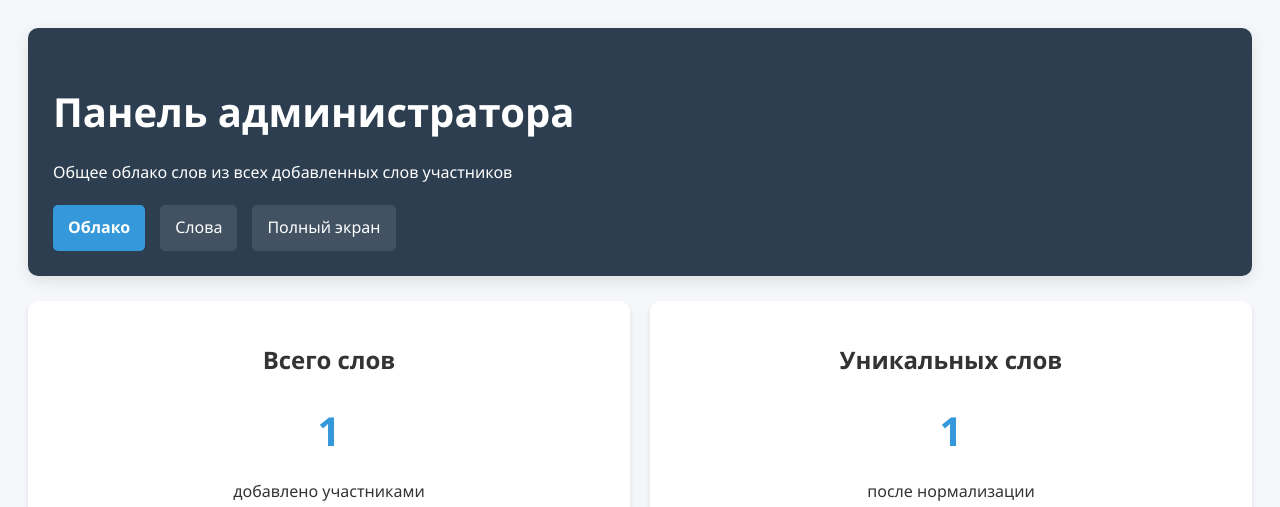
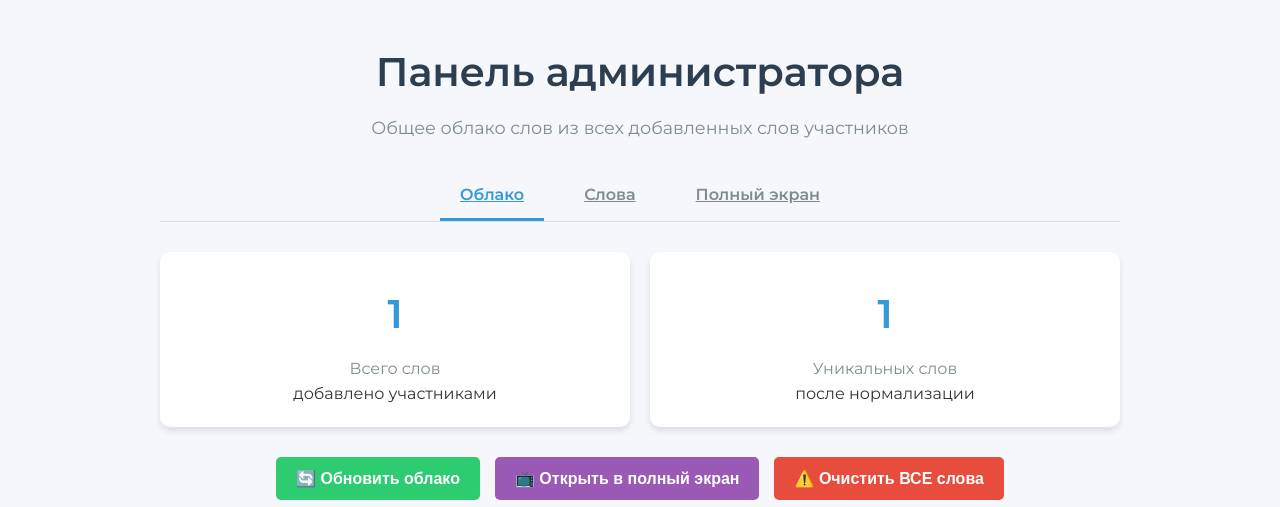
Before and after one commit to desretoot-a11y/wordcloud-octo-carnival, a Flask app: template templates/admin.html in a window 1280 px wide. Shown: the top 507 px of the page. Run offline with Flask 3, Linux system fonts and the light colour scheme; the template is opened without the code that fills it: most values are stand-ins (such as "Sample title", 1, 10 or a date in 2020).

Commit message:
Update admin.html

```diff
--- a/templates/admin.html
+++ b/templates/admin.html
@@ -3,192 +3,185 @@
 <head>
     <meta charset="UTF-8">
     <meta name="viewport" content="width=device-width, initial-scale=1.0">
-    <title>Админ-панель - Облако слов</title>
+    <title>Панель администратора</title>
+    <link href="https://fonts.googleapis.com/css2?family=Montserrat:wght@400;600&display=swap" rel="stylesheet">
     <style>
-        :root {
-            --primary: #3498db;
-            --danger: #e74c3c;
-            --success: #2ecc71;
-            --dark: #2c3e50;
-            --light: #ecf0f1;
+        * {
+            margin: 0;
+            padding: 0;
+            box-sizing: border-box;
         }
-
         body {
-            font-family: 'Segoe UI', Tahoma, Geneva, Verdana, sans-serif;
-            background: #f5f7fa;
+            font-family: 'Montserrat', sans-serif;
+            background-color: #f5f7fa;
             color: #333;
             line-height: 1.6;
             padding: 20px;
         }
-
-        .admin-header {
-            background: var(--dark);
-            color: white;
-            padding: 25px;
-            border-radius: 10px;
-            margin-bottom: 25px;
-            box-shadow: 0 5px 15px rgba(0,0,0,0.1);
+        .container {
+            max-width: 1000px;
+            margin: 0 auto;
+            padding: 20px;
         }
-
-        .admin-header h1 {
+        header {
+            text-align: center;
+            margin-bottom: 30px;
+        }
+        h1 {
+            font-size: 2.5rem;
             margin-bottom: 10px;
-            font-size: 2.5rem;
+            color: #2c3e50;
         }
-
-        .admin-nav {
+        p.subtitle {
+            color: #7f8c8d;
+            font-size: 1.1rem;
+        }
+        .nav-tabs {
             display: flex;
-            gap: 15px;
-            margin-top: 20px;
+            justify-content: center;
+            margin-bottom: 30px;
+            border-bottom: 1px solid #ddd;
         }
-
-        .admin-nav a {
-            color: white;
-            text-decoration: none;
-            padding: 10px 15px;
-            border-radius: 5px;
-            background: rgba(255,255,255,0.1);
-            transition: background 0.3s;
+        .nav-tab {
+            padding: 10px 20px;
+            margin: 0 10px;
+            cursor: pointer;
+            color: #7f8c8d;
+            font-weight: 600;
+            border-bottom: 3px solid transparent;
+            transition: all 0.3s;
         }
-
-        .admin-nav a:hover {
-            background: rgba(255,255,255,0.2);
+        .nav-tab.active {
+            color: #3498db;
+            border-bottom-color: #3498db;
         }
-
-        .admin-nav a.active {
-            background: var(--primary);
-            font-weight: bold;
-        }
-
-        .stats-grid {
+        .stats-container {
             display: grid;
-            grid-template-columns: repeat(auto-fit, minmax(300px, 1fr));
+            grid-template-columns: repeat(auto-fit, minmax(250px, 1fr));
             gap: 20px;
             margin-bottom: 30px;
         }
-
         .stat-card {
             background: white;
             border-radius: 10px;
-            box-shadow: 0 4px 6px rgba(0,0,0,0.1);
             padding: 20px;
+            box-shadow: 0 4px 6px rgba(0, 0, 0, 0.1);
             text-align: center;
-            transition: transform 0.3s;
         }
-
-        .stat-card:hover {
-            transform: translateY(-5px);
-            box-shadow: 0 10px 20px rgba(0,0,0,0.1);
-        }
-
         .stat-value {
             font-size: 2.5rem;
-            font-weight: bold;
-            color: var(--primary);
+            font-weight: 700;
+            color: #3498db;
             margin: 10px 0;
         }
-
-        .admin-controls {
+        .stat-label {
+            color: #7f8c8d;
+            font-size: 1rem;
+        }
+        .actions {
             display: flex;
             justify-content: center;
             gap: 15px;
-            margin: 20px 0;
+            margin-bottom: 30px;
         }
-
-        .cloud-container {
+        .btn {
+            padding: 12px 20px;
+            background-color: #3498db;
+            color: white;
+            border: none;
+            border-radius: 5px;
+            cursor: pointer;
+            font-size: 1rem;
+            font-weight: 600;
+            transition: background-color 0.3s;
+            display: flex;
+            align-items: center;
+            gap: 8px;
+        }
+        .btn:hover {
+            background-color: #2980b9;
+        }
+        .btn.refresh {
+            background-color: #2ecc71;
+        }
+        .btn.refresh:hover {
+            background-color: #27ae60;
+        }
+        .btn.fullscreen {
+            background-color: #9b59b6;
+        }
+        .btn.fullscreen:hover {
+            background-color: #8e44ad;
+        }
+        .btn.danger {
+            background-color: #e74c3c;
+        }
+        .btn.danger:hover {
+            background-color: #c0392b;
+        }
+        .cloud-image {
             text-align: center;
-            margin: 30px 0;
-            padding: 20px;
-            background: white;
+        }
+        .cloud-image img {
+            max-width: 100%;
             border-radius: 10px;
-            box-shadow: 0 5px 15px rgba(0,0,0,0.05);
+            box-shadow: 0 4px 10px rgba(0, 0, 0, 0.1);
         }
-
-        #global-cloud {
-            max-width: 100%;
-            border-radius: 8px;
-            box-shadow: 0 5px 15px rgba(0,0,0,0.1);
-            margin-top: 20px;
+        @media (max-width: 768px) {
+            .container {
+                padding: 10px;
             }
-
+            h1 {
+                font-size: 2rem;
+            }
+            .stats-container {
+                grid-template-columns: 1fr;
+            }
+            .actions {
+                flex-direction: column;
+            }
             .btn {
-            padding: 12px 25px;
-            border: none;
-            border-radius: 50px;
-            cursor: pointer;
-            font-size: 16px;
-            font-weight: 600;
-            transition: all 0.3s;
+                width: 100%;
+                justify-content: center;
             }
-
-        .btn-refresh {
-            background: var(--success);
-            color: white;
-        }
-
-        .btn-clear {
-            background: var(--danger);
-            color: white;
-        }
-
-        .btn-display {
-            background: var(--primary);
-            color: white;
-        }
-
-        .btn:hover {
-            opacity: 0.9;
-            transform: translateY(-3px);
-            box-shadow: 0 5px 15px rgba(0,0,0,0.1);
         }
     </style>
 </head>
 <body>
-    <div class="admin-header">
+    <div class="container">
+        <header>
             <h1>Панель администратора</h1>
-        <p>Общее облако слов из всех добавленных слов участников</p>
+            <p class="subtitle">Общее облако слов из всех добавленных слов участников</p>
+        </header>
 
-        <div class="admin-nav">
-            <a href="{{ url_for('admin_panel', password=request.args.get('password')) }}" class="active">Облако</a>
-            <a href="{{ url_for('admin_words_panel', password=request.args.get('password')) }}">Слова</a>
-            <a href="{{ url_for('display_fullscreen') }}" target="_blank">Полный экран</a>
+        <div class="nav-tabs">
+            <a href="/admin?password={{ request.args.get('password') }}" class="nav-tab active">Облако</a>
+            <a href="/admin/words?password={{ request.args.get('password') }}" class="nav-tab">Слова</a>
+            <a href="/display" class="nav-tab">Полный экран</a>
+        </div>
+
+        <div class="stats-container">
+            <div class="stat-card">
+                <div class="stat-value">{{ words_count }}</div>
+                <div class="stat-label">Всего слов</div>
+                <div class="stat-desc">добавлено участниками</div>
+            </div>
+            <div class="stat-card">
+                <div class="stat-value">{{ unique_words_count }}</div>
+                <div class="stat-label">Уникальных слов</div>
+                <div class="stat-desc">после нормализации</div>
             </div>
         </div>
 
-    <div class="stats-grid">
-        <div class="stat-card">
-            <h2>Всего слов</h2>
-            <div class="stat-value">{{ words_count }}</div>
-            <p>добавлено участниками</p>
+        <div class="actions">
+            <button class="btn refresh" onclick="location.reload()">🔄 Обновить облако</button>
+            <button class="btn fullscreen" onclick="window.open('/display', '_blank')">📺 Открыть в полный экран</button>
+            <button class="btn danger" onclick="if(confirm('Вы уверены? Это удалит ВСЕ слова всех пользователей!')) location.href='/clear-all?password={{ request.args.get('password') }}'">⚠️ Очистить ВСЕ слова</button>
         </div>
 
-        <div class="stat-card">
-            <h2>Уникальных слов</h2>
-            <div class="stat-value">{{ unique_words_count }}</div>
-            <p>после нормализации</p>
+        <div class="cloud-image">
+            <img src="/global-cloud.png?{{ ts }}" alt="Облако слов">
         </div>
     </div>
-
-    <div class="admin-controls">
-        <button class="btn btn-refresh" onclick="refreshCloud()">🔄 Обновить облако</button>
-        <button class="btn btn-display" onclick="window.open('{{ url_for('display_fullscreen') }}', '_blank')">📺 Открыть в полный экран</button>
-        <button class="btn btn-clear" onclick="clearAllWords()">⚠️ Очистить ВСЕ слова</button>
-    </div>
-
-    <div class="cloud-container">
-        <img id="global-cloud" src="{{ url_for('global_cloud_image') }}?ts={{ ts }}" alt="Общее облако слов">
-    </div>
-
-    <script>
-        function refreshCloud() {
-            const img = document.getElementById("global-cloud");
-            img.src = "{{ url_for('global_cloud_image') }}?ts=" + Date.now();
-        }
-
-        function clearAllWords() {
-            if (confirm("ВЫ УВЕРЕНЫ? Это удалит ВСЕ слова всех участников!")) {
-                window.location.href = "{{ url_for('clear_all_words', password=request.args.get('password')) }}";
-            }
-        }
-    </script>
 </body>
 </html>
```
Lines whose indentation alone changed are shown as unchanged.
